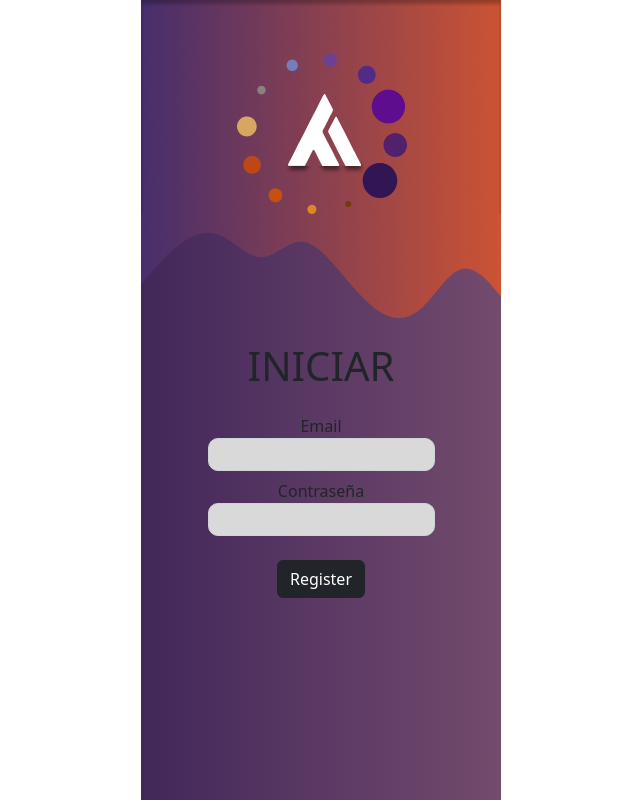
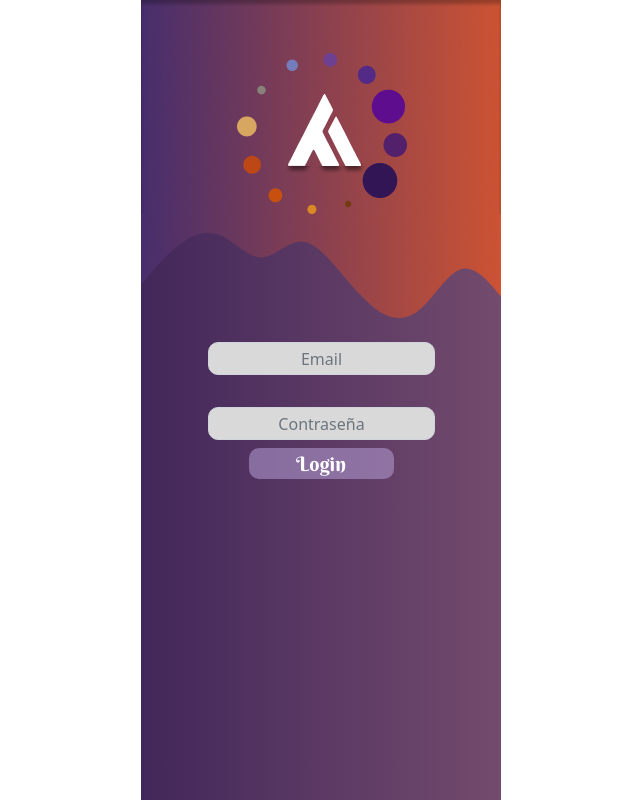
Before and after one commit to luanaesteve/AIDE_APP, a React (Create React App) app in the folder aplicacion/: page / in a window 1280 px wide. Shown: the whole page, without its empty margins (319-959 px from the left). Built offline with nearby package versions, Linux system fonts and the light colour scheme.

Commit message:
sssssssssssi

```diff
--- a/aplicacion/src/App.css
+++ b/aplicacion/src/App.css
@@ -1,5 +1,5 @@
 @import url('https://fonts.googleapis.com/css2?family=Roboto&display=swap');
-
+@import url('https://fonts.googleapis.com/css?family=Berkshire Swash');
 *{
   margin: 0 auto;
   padding: 0 auto;
@@ -15,10 +15,6 @@ body {
   font-family: 'Roboto', sans-serif;
 
   }
-
-label {
-  font-size: 10;
-}
 
 input.form-control {
   position: center;
@@ -44,3 +40,18 @@ img {
   height: 800px;
   background: linear-gradient(90deg, #42275A 0%, #734B6D 100%);
 }
+
+.boton {
+width: 145px;
+height: 31px;
+background-color: rgba(181, 159, 215, 0.54);
+border-radius: 10px;
+border: none;
+font-family: 'Berkshire Swash';
+font-style: normal;
+font-weight: 400;
+font-size: 20px;
+line-height: 25px;
+text-align: center;
+color: #FFFFFF;
+}
--- a/aplicacion/src/UI/Components/Login.js
+++ b/aplicacion/src/UI/Components/Login.js
@@ -5,21 +5,12 @@ import * as Yup from 'yup';
 
 export const Login = () => {
   const validate = Yup.object({
-    firstName: Yup.string()
-      .max(15, 'Must be 15 characters or less')
-      .required('Required'),
-    lastName: Yup.string()
-      .max(20, 'Must be 20 characters or less')
-      .required('Required'),
     email: Yup.string()
       .email('Email is invalid')
       .required('Email is required'),
     password: Yup.string()
       .min(6, 'Password must be at least 6 charaters')
       .required('Password is required'),
-    confirmPassword: Yup.string()
-      .oneOf([Yup.ref('password'), null], 'Password must match')
-      .required('Confirm password is required'),
   })
   return (
     <Formik
@@ -34,11 +25,10 @@ export const Login = () => {
     >
       {formik => (
         <div className='formi'>
-          <h1 className="my-4 font-weight-bold .display-4">INICIAR</h1>
           <Form>
-            <TextField label="Email" name="email" type="email" />
-            <TextField label="Contraseña" name="password" type="password" />
-            <button className="btn btn-dark mt-3" type="submit">Register</button>
+            <TextField name="email" type="email"  placeholder="Email"/>
+            <TextField name="password" type="password" placeholder="Contraseña"/>
+            <button className="boton" type="submit">Login</button>
           </Form>
         </div>
       )}
```
